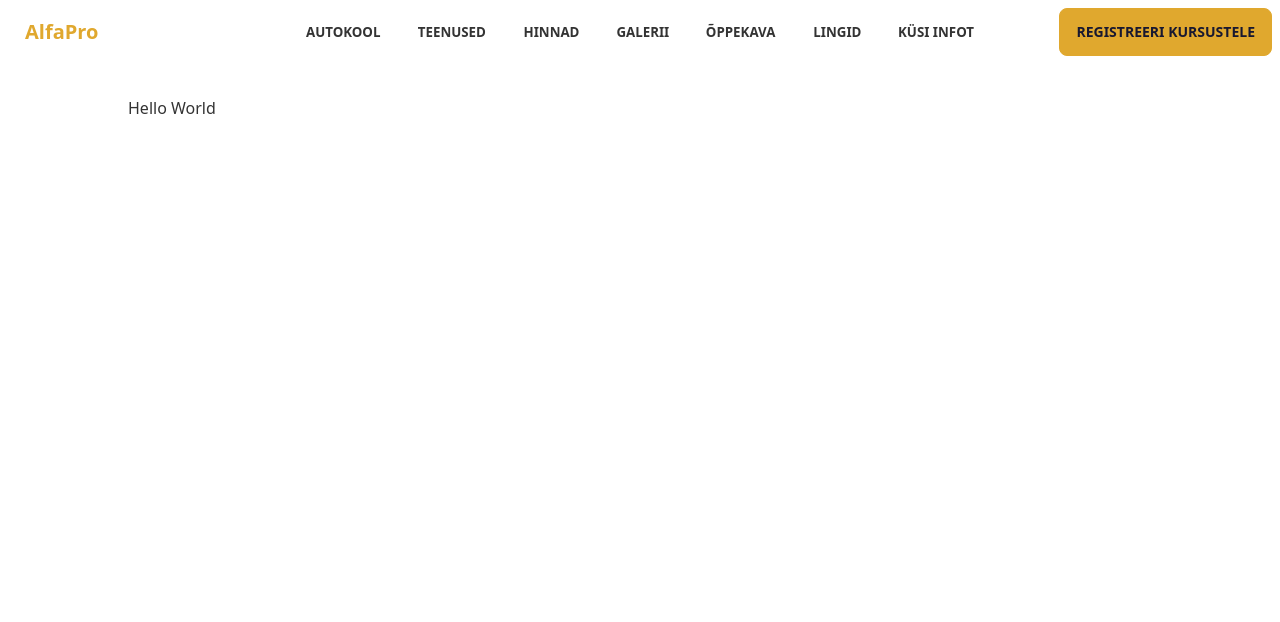
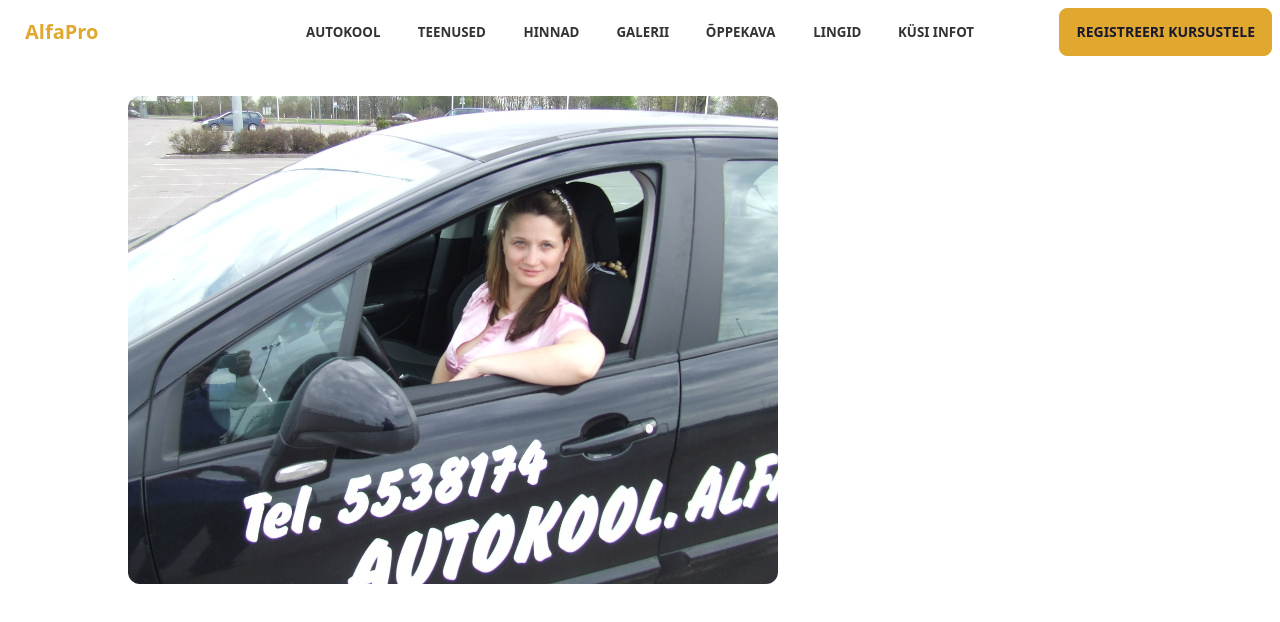
Before and after one commit to Appstatis/alfapro, a Next.js app: page / in a window 1280 px wide. Shown: the top 622 px of the page. Built offline with nearby package versions, Linux system fonts and the light colour scheme.

Commit message:
Add image to the index page

```diff
--- a/src/pages/index.tsx
+++ b/src/pages/index.tsx
@@ -1,5 +1,17 @@
+import Image from "next/image";
+
+import AlfaProImage from "@/assets/alfapro.jpg";
+
 const Home = () => {
-  return <div>Hello World</div>;
+  return (
+    <main>
+      <Image
+        src={AlfaProImage}
+        alt="AlfaPro index image"
+        className="h-auto max-w-full rounded-xl"
+      />
+    </main>
+  );
 };
 
 export default Home;
```
Also changed, not shown: src/assets/alfapro.jpg (added).
